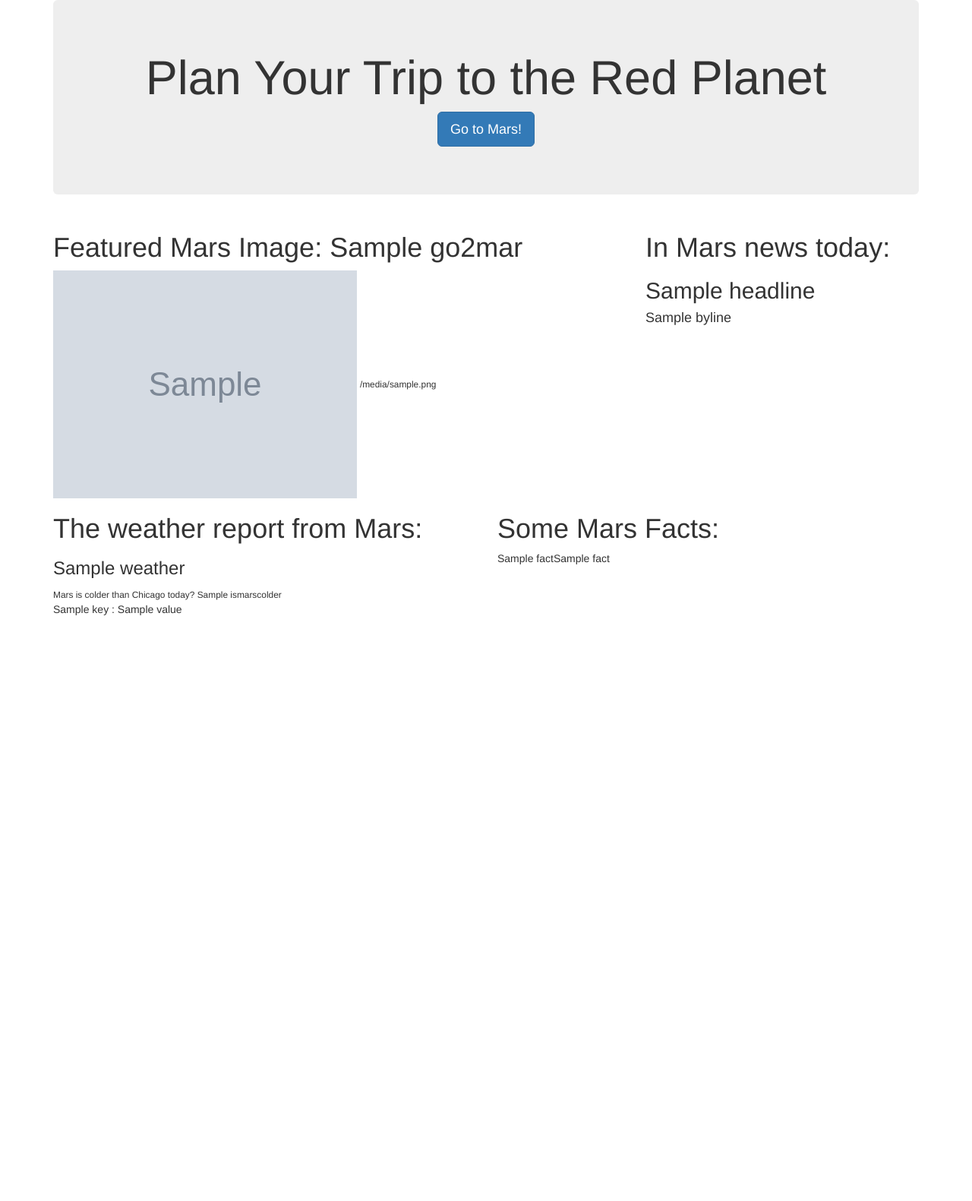
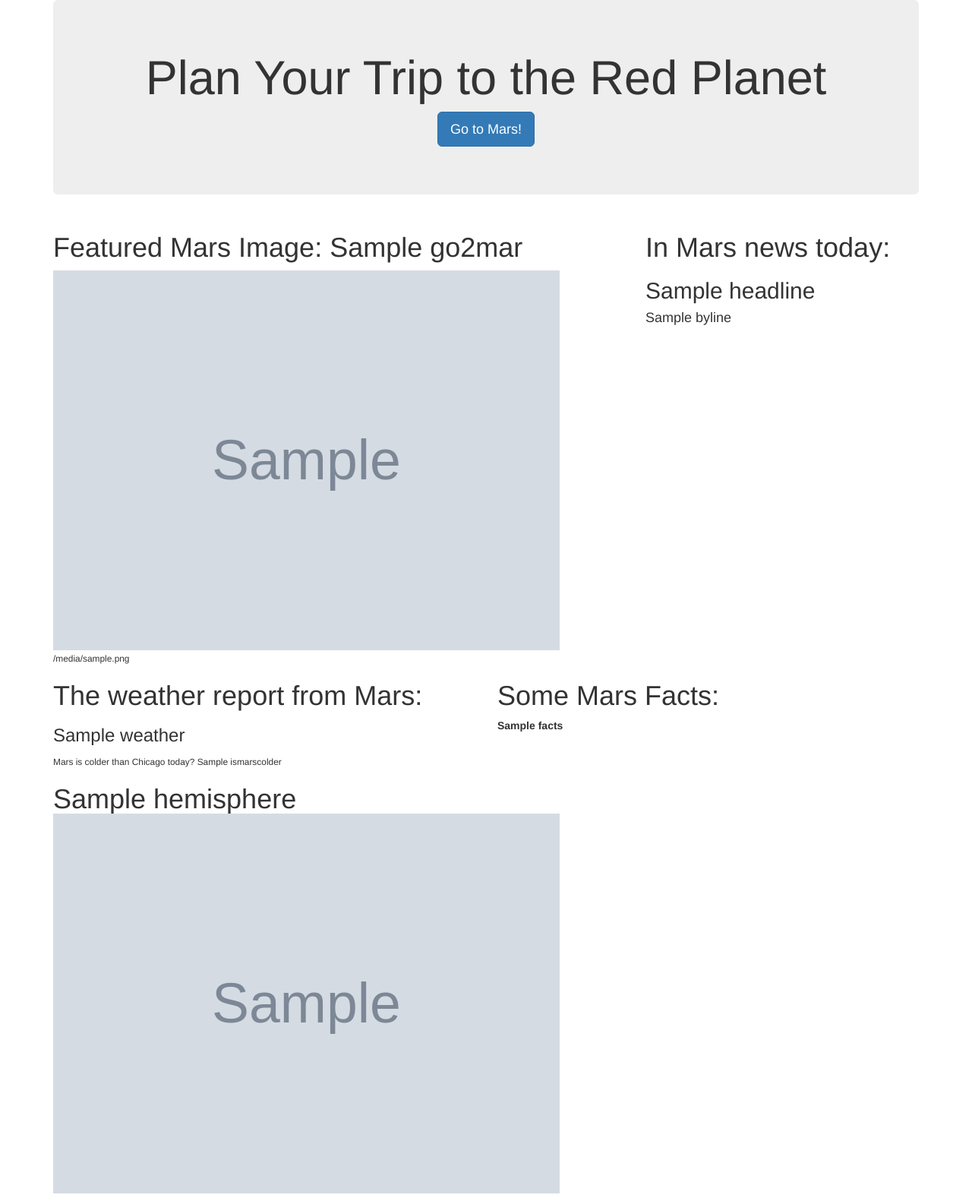
Before and after one commit to nathandieck/mission_to_mars, a Flask app: page / in a window 1280 px wide. Shown: the whole page at 76% size. Before the commit the page ends 810 px from the top, so only its background shows below. Run offline with Flask 2, Linux system fonts and the light colour scheme; grey boxes marked "Sample" are stand-in pictures; a database or web service that is not in the repository returns one stand-in record (values such as "Sample title"); some libraries are stand-ins or nearby versions.

Commit message:
Final product.

```diff
--- a/Templates/index.html
+++ b/Templates/index.html
@@ -26,7 +26,7 @@
         <div class = "row">
             <div class = "col-md-8">
                 <h1>Featured Mars Image: {{ go2mars.image_name }}</h1>
-                <img src="{{ go2mars.image_url }}" alt="Mars featured image">
+                <img src="{{ go2mars.image_url }}" alt="Mars featured image", height="500">
                 <small>{{go2mars.image_desc}}</small>
             </div>
             <div class = "col-md-4">
@@ -44,23 +44,28 @@
             </div>
             <div class = "col-md-6">
                 <h1>Some Mars Facts:</h1>
-                <table class="centered thick-border">
-                    {% for k, v in go2mars.facts.items %}
+                <!-- <table class="centered thick-border">
+                    {% for x in go2mars.facts %}
                         <tr>
-                            <td>{{ k }}</td>
-                            <td>{{ v }}</td>
+                            <td>{{ x }}</td>
+                            <td>{{ y }}</td>
                         </tr>
                     {% endfor %}
-                </table>
-                <!-- <small>{{go2mars.facts}}</small> -->
+                </table>-->
+                <strong>{% autoescape off %}
+                    {{go2mars.facts}}
+                    {% endautoescape %}
+                    <!--https://stackoverflow.com/questions/3206344/passing-html-to-template-using-flask-jinja2-->
+                </strong>
             </div>
 
         </div>
 
         <div class = "row">
             <div class = "col-md-12">
-                {% for key, value in go2mars.hemispheres.items %}
-                {{ key }} : {{ value }}
+                {% for hemispheres in go2mars.hemispheres %}
+                    <h1>{{ hemispheres.title }} <br/>
+                    <img src="{{ hemispheres.img_url }}" alt="Hemisphere", height="500"> </h1>
                 {% endfor %}
             </div>
 
```
Also changed, not shown: scrape_mars.py (+9 -7 lines), deployed_app.png, deployed_app_closeup.png (added), 1 other file.
